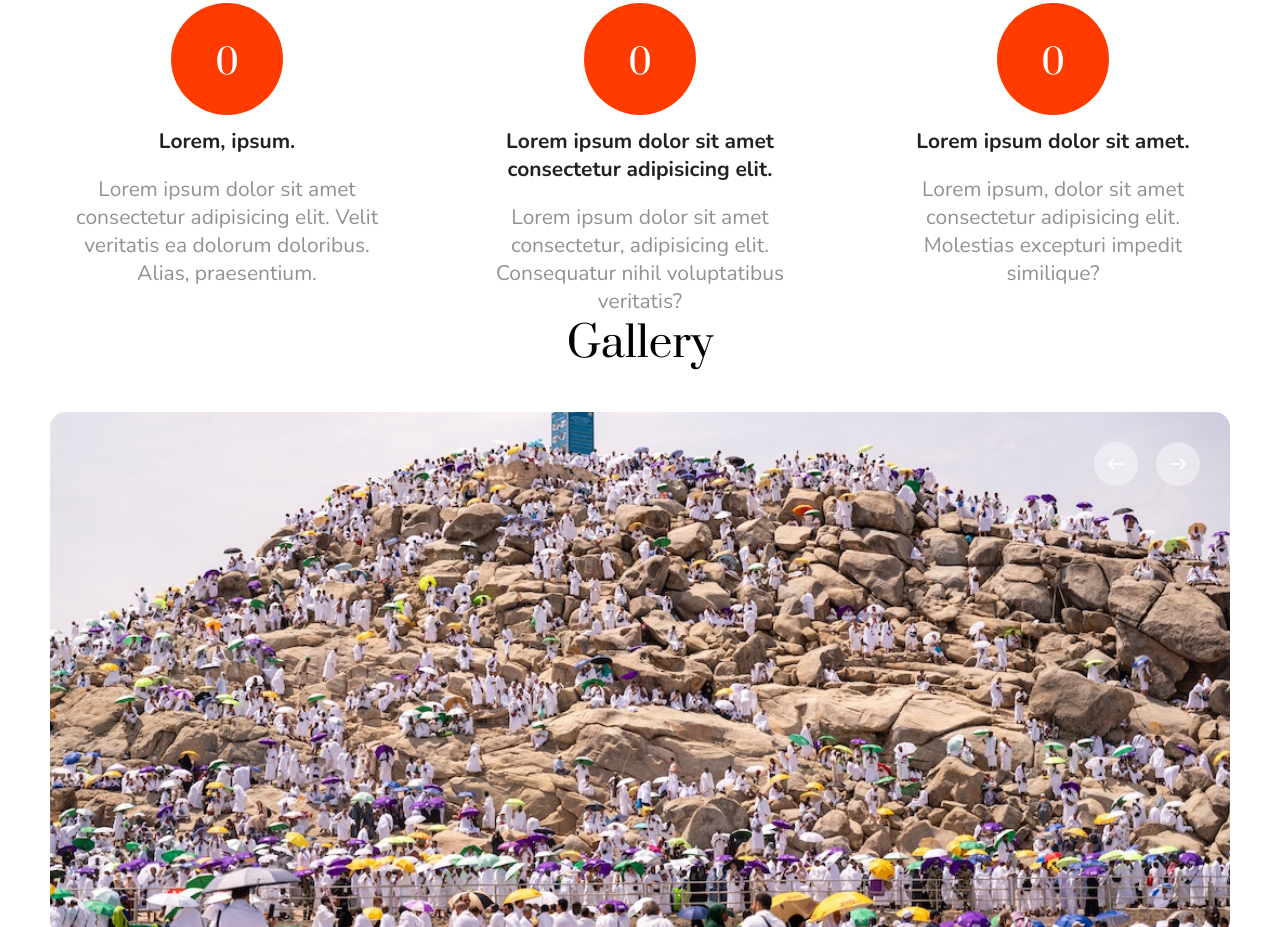
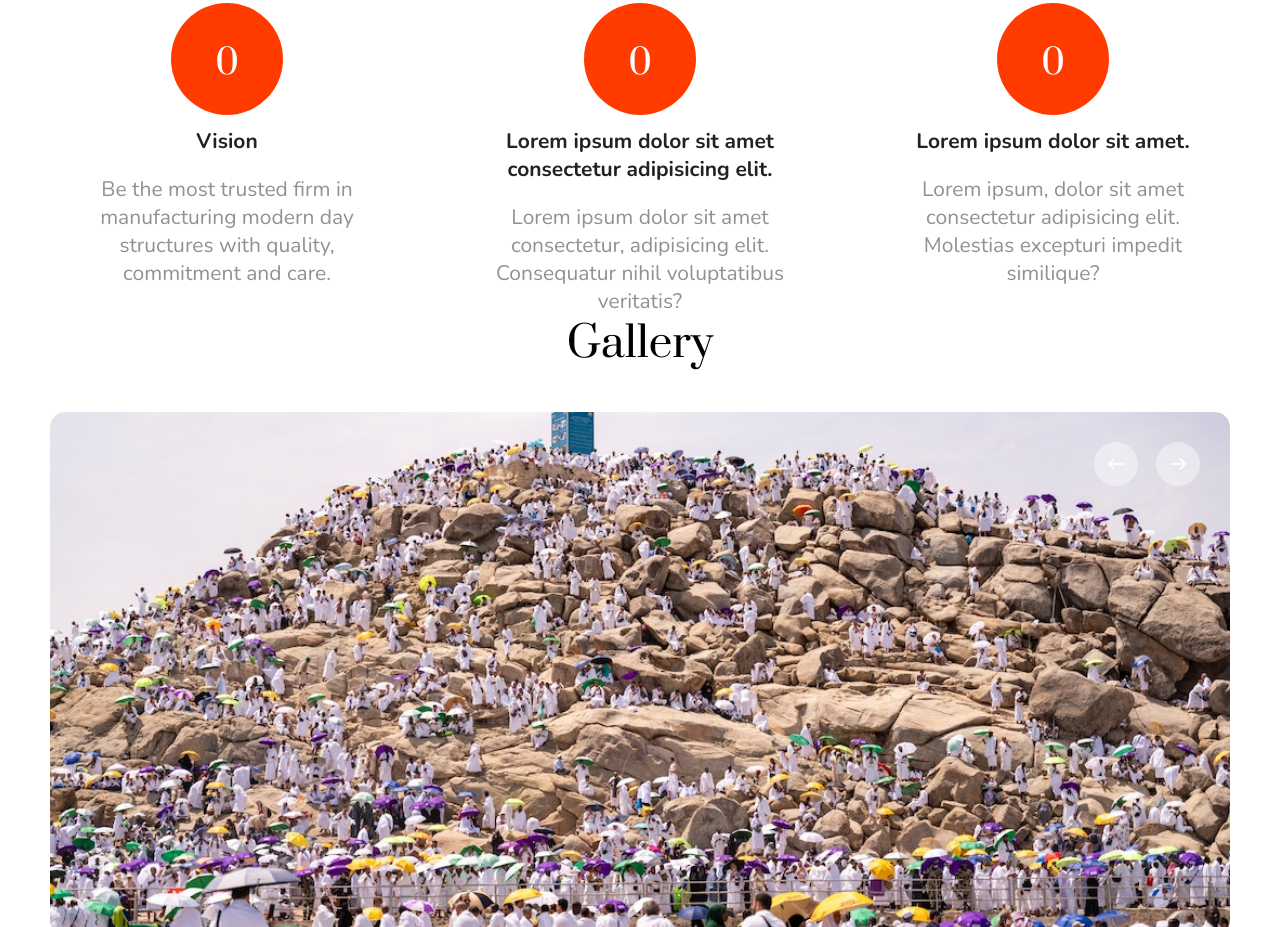
Before and after one commit to RijasAbdulRazak/abeer-website, a plain HTML site: page about-us.html in a window 1280 px wide. Shown: the part 1154-2081 px from the top of the page. Drawn offline with nearby package versions, Linux system fonts and the light colour scheme.

Commit message:
Update about-us.html

```diff
--- a/about-us.html
+++ b/about-us.html
@@ -137,7 +137,7 @@
                   <!-- <div class="tel"><a href="tel:+19092020119"><span>+ 1909 202 0119</span></a></div> -->
                   <a class="favorites-count" title="Favourites" href="">
                     <div class="_counter">14</div>
-                    <div class="_text">Favourites</div>
+                    <div class="_text">Phone num</div>
                   </a>
                 </div>
                 <div class="user" id="userblock">
@@ -220,10 +220,9 @@
             <div class="wrap_float">
               <div class="statistics_item">
                 <div class="_value">0</div>
-                <h3 class="_title">Lorem, ipsum.</h3>
+                <h3 class="_title">Vision</h3>
                 <p class="_text">
-                  Lorem ipsum dolor sit amet consectetur adipisicing elit. Velit
-                  veritatis ea dolorum doloribus. Alias, praesentium.
+                  Be the most trusted firm in manufacturing modern day structures with quality, commitment and care.
                 </p>
               </div>
               <div class="statistics_item">
```
